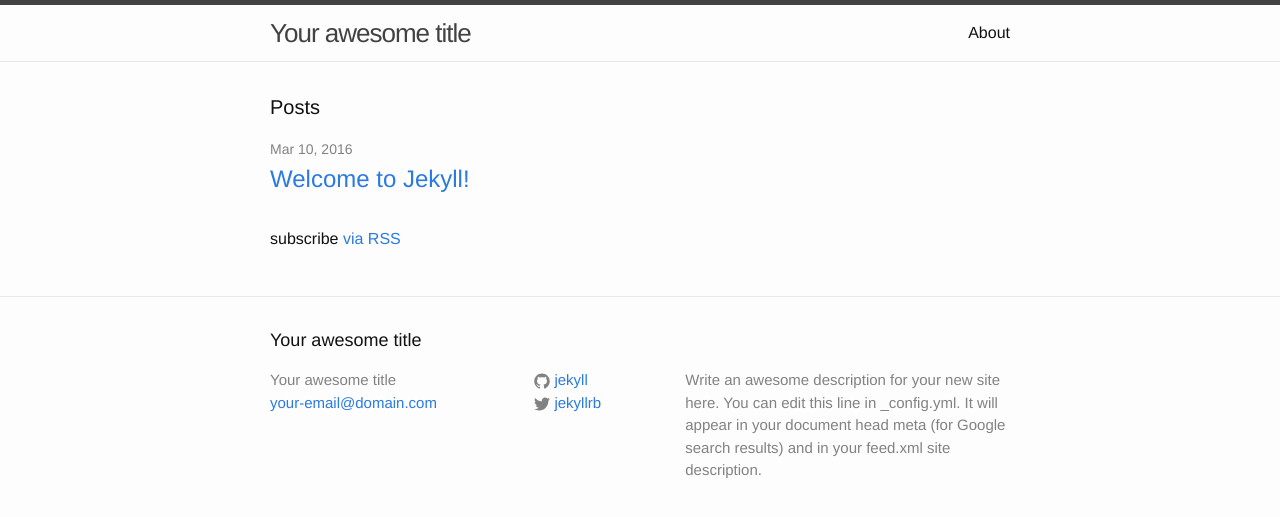
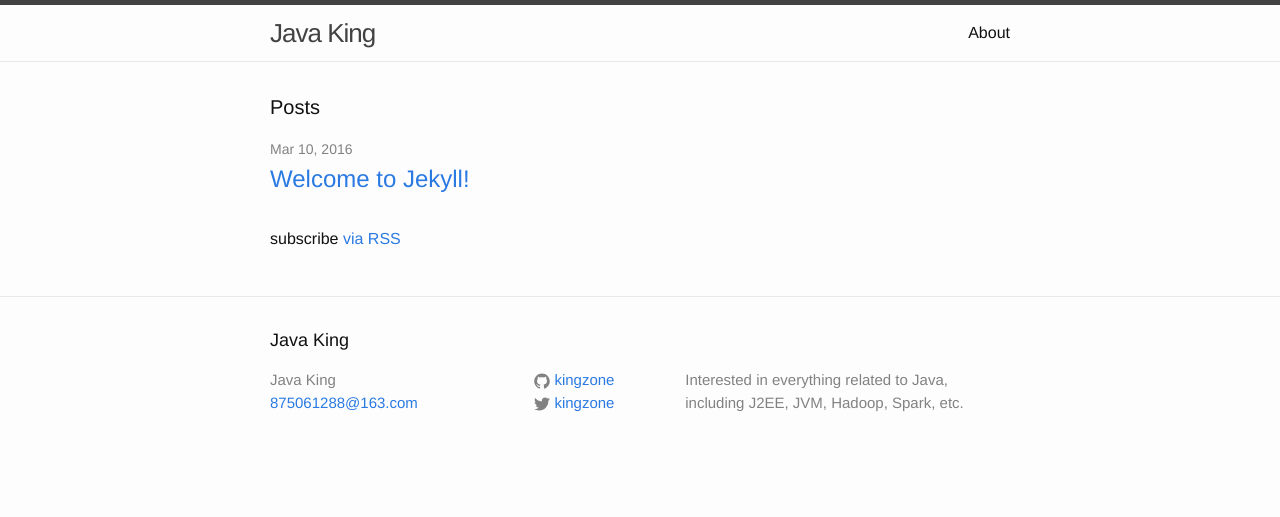
Before and after one commit to kingzone/kingzone.github.io, a Jekyll site: the page built from index.html, in a window 1280 px wide. Shown: the top 517 px of the page. Built offline with Jekyll 4.4.1, drawn with Linux system fonts in a browser that asks for light colours.

Commit message:
修改配置信息

```diff
--- a/_config.yml
+++ b/_config.yml
@@ -6,16 +6,14 @@
 # 'jekyll serve'. If you change this file, please restart the server process.
 
 # Site settings
-title: Your awesome title
-email: your-email@domain.com
+title: Java King
+email: 875061288@163.com
 description: > # this means to ignore newlines until "baseurl:"
-  Write an awesome description for your new site here. You can edit this
-  line in _config.yml. It will appear in your document head meta (for
-  Google search results) and in your feed.xml site description.
+  Interested in everything related to Java, including J2EE, JVM, Hadoop, Spark, etc.
 baseurl: "" # the subpath of your site, e.g. /blog
-url: "http://yourdomain.com" # the base hostname & protocol for your site
-twitter_username: jekyllrb
-github_username:  jekyll
+url: "http://kingzone.github.io" # the base hostname & protocol for your site
+twitter_username: kingzone
+github_username:  kingzone
 
 # Build settings
 markdown: kramdown
```
